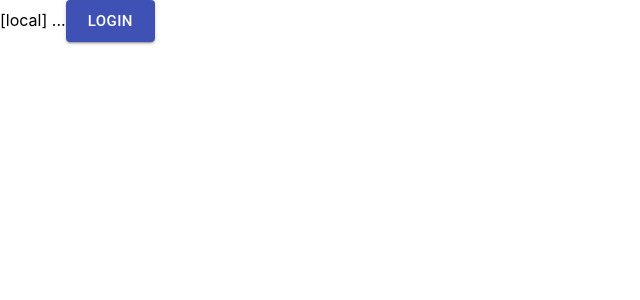
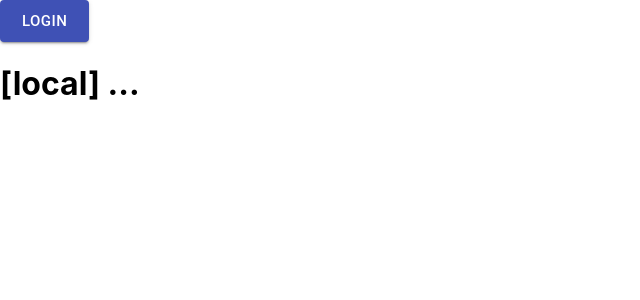
Before and after one commit to alex-oser/streampoll, a React (Create React App) app: page / in a window 1280 px wide. Shown: the top 300 px of the page, without its empty margins (0-640 px from the left). Built offline with nearby package versions, Linux system fonts and the light colour scheme.

Commit message:
STR-12 Test rewrite

```diff
--- a/src/App.tsx
+++ b/src/App.tsx
@@ -23,14 +23,13 @@ function App() {
     // fetch('/api/login')
     // .then(res => res.json())
     // .then(res => setData(res));
-
-    window.open("/api/login", 'popUpWindow', 'height=500,width=400,left=100,top=100,resizable=yes,scrollbars=yes,toolbar=yes,menubar=no,location=no,directories=no, status=yes');
+    window.location.href = "/api/login";
   }
 
   return (
     <Router>
       <div className="Login">
-          {REACT_APP_BUILD_INFO}
+
           <Button
             variant="contained"
             size="large"
@@ -39,6 +38,8 @@ function App() {
           >
             Login
           </Button>
+
+          <h1>{REACT_APP_BUILD_INFO}</h1>
       </div>
     </Router>
   );
```
Also changed, not shown: 2 other files (tests, documents, lock files or other folders).
